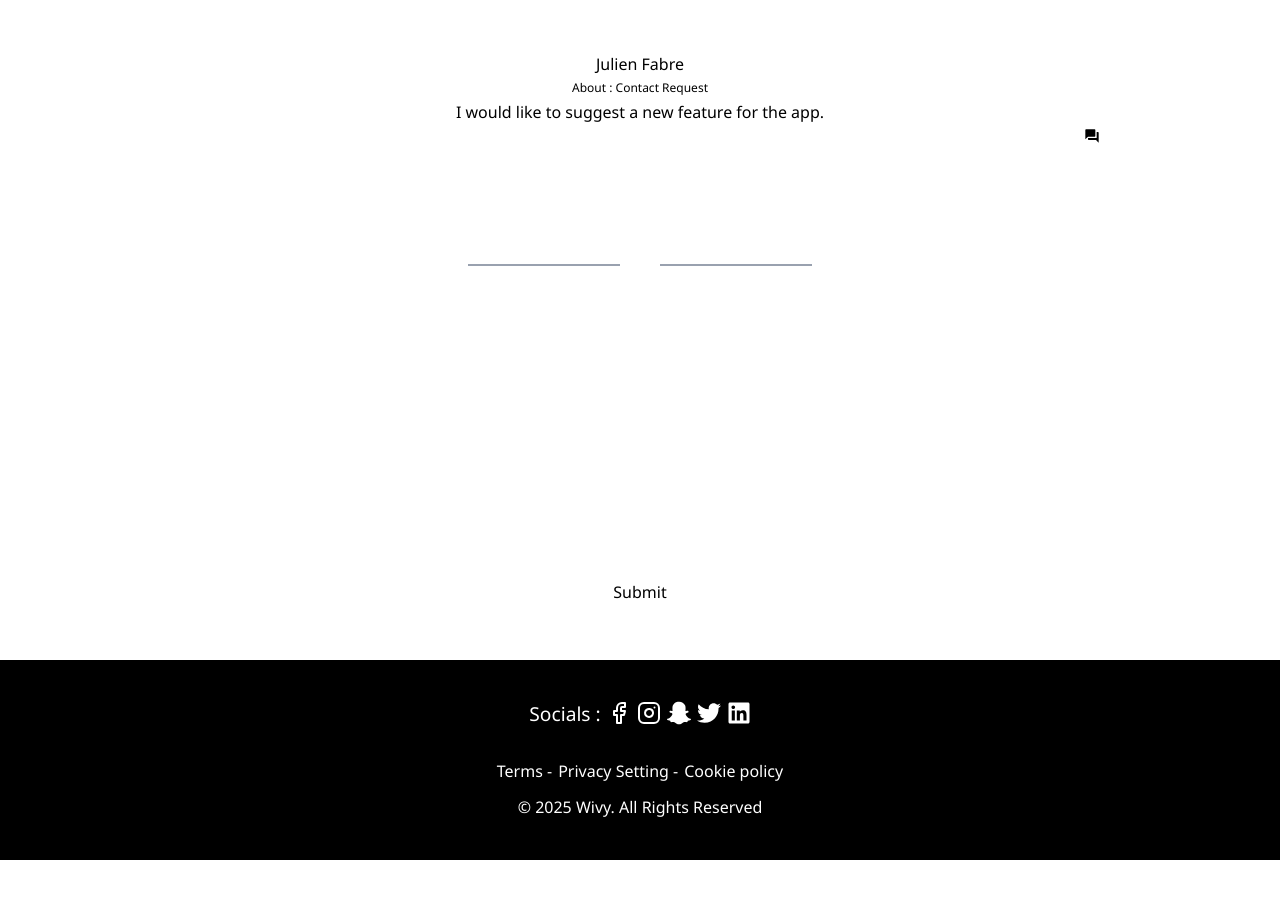
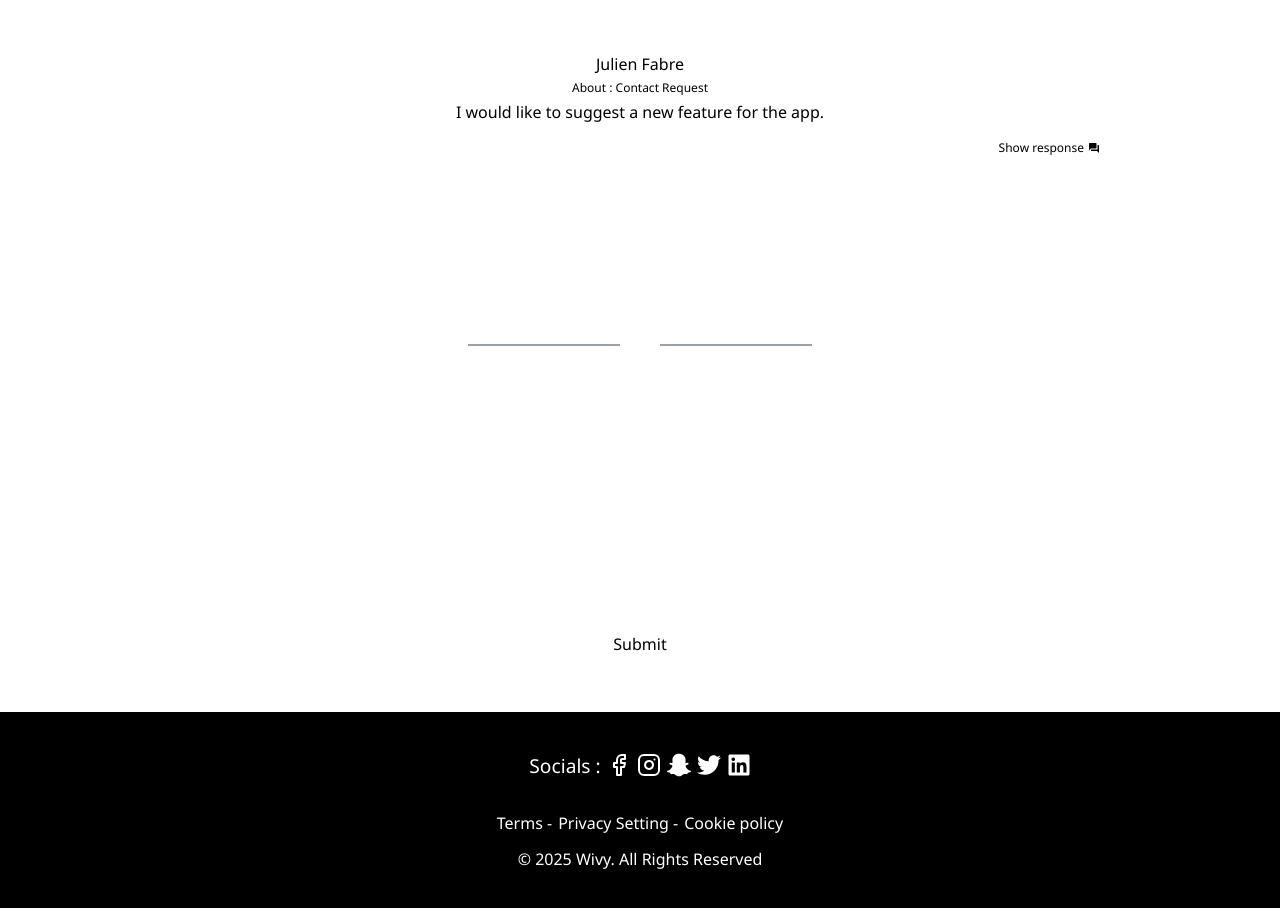
Before and after one commit to kevincalixte/wivy-nextjs, a Next.js app: page / in a window 1280 px wide. Shown: the part 1640-2548 px from the top of the page. Before the commit the page ends 2500 px from the top, so only its background shows below. Built offline with nearby package versions, Linux system fonts and the light colour scheme.

Commit message:
signin: form added

```diff
--- a/src/app/components/Contact/Contact.tsx
+++ b/src/app/components/Contact/Contact.tsx
@@ -4,14 +4,12 @@ import Button from '../Button/Button';
 // FORMULAIRE
 function Contact() {
     return (
-        <section className=' p-10'>
+        <section className='mt-20 p-10'>
             <h2 className='text-2xl mb-10 text-center'>Contact Us</h2>
             <form action='' className='flex flex-col items-center gap-3 w-[80vw] [&_div]:p-2 [&_input]:focus:outline-0 [&_input]:border-b-2 [&_input]:border-b-gray-400 [&_textarea]:focus:outline-0'>
                 <div className='flex gap-10'>
                     <input type='text' name='name' placeholder='Your name' className='w-38' />
                     <input type='email' name='email' placeholder='Your Email Address' className='w-38' />
-                </div>
-                <div>
                 </div>
                 <div>
                     <select name="subject" id="subject" className='w-[50vw] bg-white/8 text-white rounded-2xl px-5 py-2.5 '>
--- a/src/app/components/Feedback/Feedback.tsx
+++ b/src/app/components/Feedback/Feedback.tsx
@@ -19,7 +19,7 @@ function FeedbackCard({ feedback }: { feedback: Feedback }) {
                 <h3>{feedback.name}</h3>
                 <p className='text-xs text-black-300'>About : {feedback.subject}</p>
                 <p>{feedback.message}</p>
-                <MdQuestionAnswer className='self-end' />
+                <p className='flex pt-3 text-xs gap-1 items-center self-end'>Show response<MdQuestionAnswer /></p>
             </article>
         </div>
     );
--- a/src/app/components/Signin/Signin.tsx
+++ b/src/app/components/Signin/Signin.tsx
@@ -1,12 +1,30 @@
 import React from 'react'
 import Link from 'next/link';
 import { IoMdClose } from "react-icons/io";
+import Button from '../Button/Button';
 
 function Signin() {
 
     return (
         <div className='flex flex-col w-full h-screen bg-black/60 fixed z-10'>
             <Link href={''} className='self-end m-5 text-3xl'><IoMdClose /></Link>
+            <form action='' className='flex flex-col items-center gap-3 [&_div]:p-2 [&_input]:focus:outline-0 [&_input]:border-b-2 [&_input]:border-b-gray-400 [&_textarea]:focus:outline-0'>
+                <div className='flex gap-10'>
+                    <input type='text' name='name' placeholder='Your name' className='w-38' />
+                </div>
+                <div>
+                    <input type='number' name='age' placeholder='Your Age' className='w-38' />
+                </div>
+                <div>
+                    <input type='number' name='phone' placeholder='Your Phone Number' className='w-38' />
+                </div>
+                <div>
+                    <Button className=' bg-white text-black rounded'>Create</Button>
+                </div>
+                <div>
+                    <Button className=' bg-white text-black rounded'>Sign In</Button>
+                </div>
+            </form>
         </div>
     )
 }
--- a/src/app/page.tsx
+++ b/src/app/page.tsx
@@ -16,6 +16,7 @@ export default function Home() {
 
   const handlerSignIn = () => {
     setShowSignin(true);
+
   }
 
   return (
```
